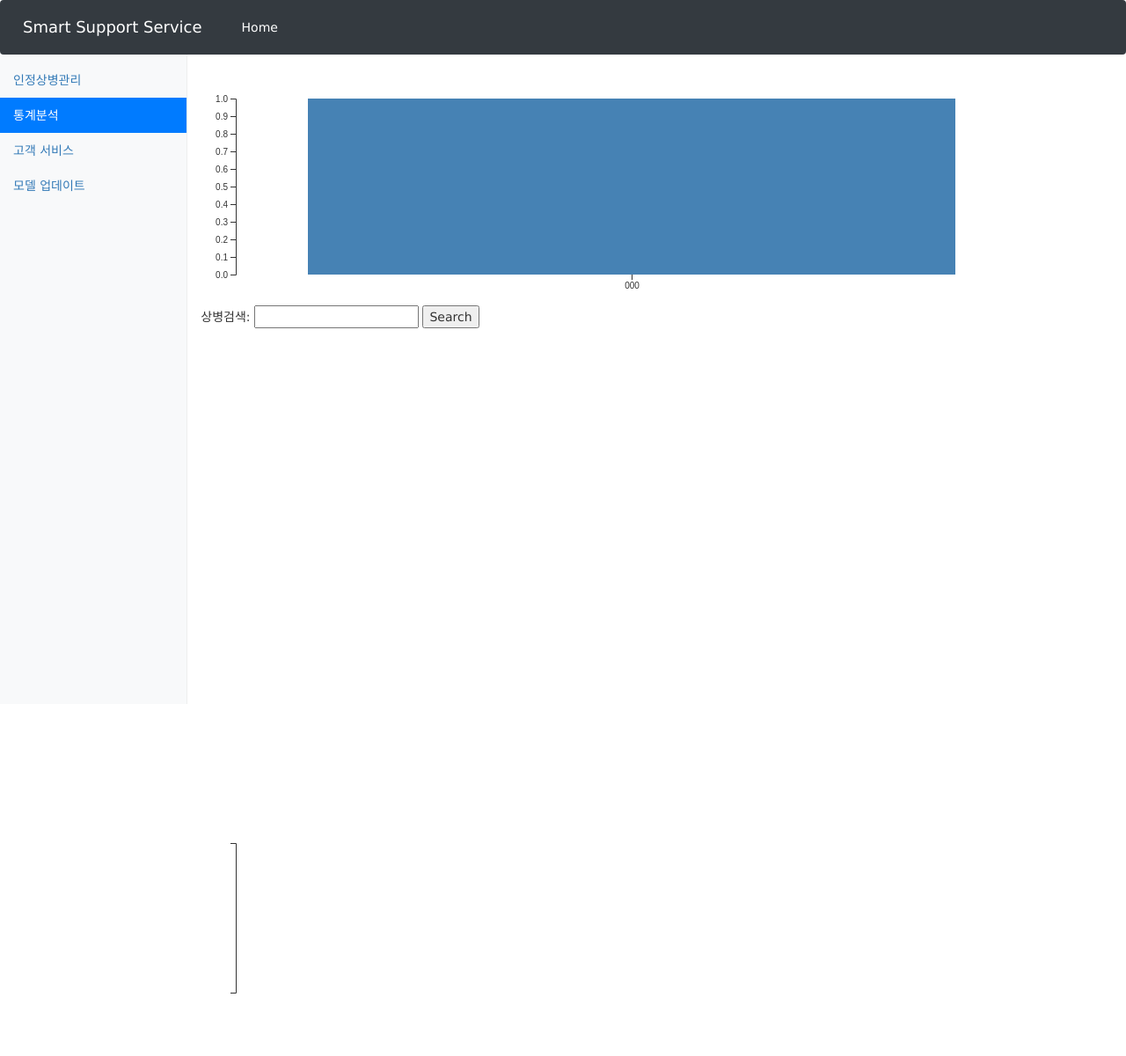
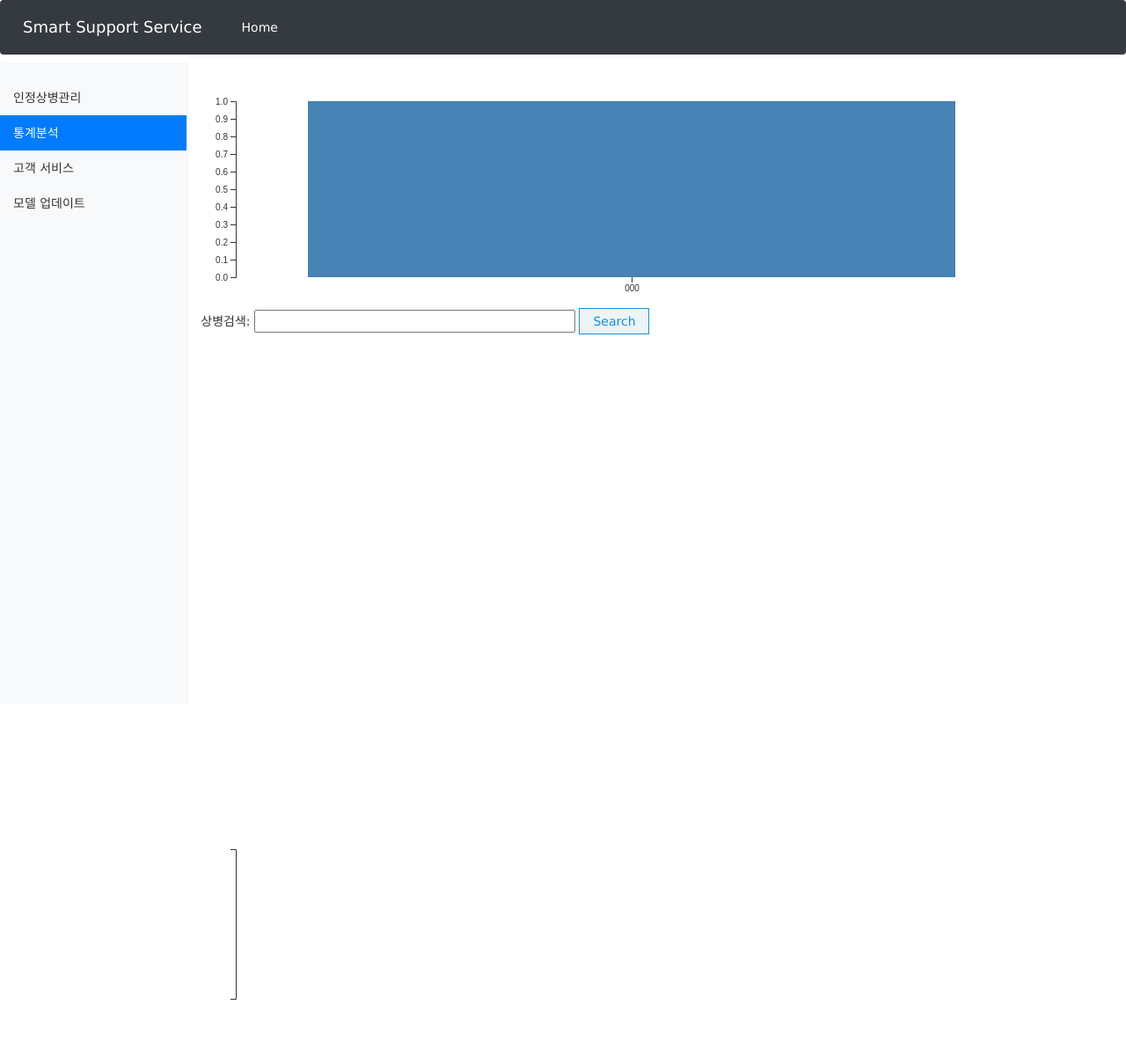
Before and after one commit to sy2399/PrescriptionCare, a Django app: page /matchings/static/ in a window 1280 px wide. Shown: the whole page at 88% size. Before the commit the page ends 1129 px from the top, so only its background shows below. Run offline with Django 3.2, Linux system fonts and the light colour scheme; tables that the repository leaves empty hold one stand-in row (values such as "Sample post"); parts of the project's set-up code (start-up, migrations or seed data) failed here and were passed over; some libraries are stand-ins or nearby versions.

Commit message:
header css 수정, 페이지별로 nav 와 main 에 margin-top 줌 통계페이지 css 추가

```diff
--- a/matchings/templates/datashow.html
+++ b/matchings/templates/datashow.html
@@ -110,6 +110,7 @@
 						{% endif %}
 					</table>
 				</div>
+
 			</main>
 		</div>
 	</div>
--- a/matchings/templates/disease_search.html
+++ b/matchings/templates/disease_search.html
@@ -211,7 +211,7 @@
 
 	<div class="container-fluid">
 		<div class="row">
-			<nav class="col-sm-3 col-md-2 d-none d-sm-block bg-light sidebar">
+			<nav class="col-sm-3 col-md-2 d-none d-sm-block bg-light sidebar"  style="margin-top:20px;">
 				<ul class="nav nav-pills flex-column">
 					<!--<li class="nav-item">-->
 						<!--<a class="nav-link" href="{% url 'matchings:datashow' %}">Overview</a>-->
@@ -254,7 +254,7 @@
 
 			</nav>
 
-			<main class="col-sm-9 ml-sm-auto col-md-10 pt-3" role="main">
+			<main class="col-sm-9 ml-sm-auto col-md-10 pt-3" role="main"  style="margin-top:50px;">
 				<div id="prescription_form" class="table-responsive" class = "form-group">
 					{% csrf_token %}
 
--- a/matchings/templates/statics.html
+++ b/matchings/templates/statics.html
@@ -1,6 +1,7 @@
 {% extends "base.html" %}
 
 {% load staticfiles %}
+
 {% block title %}Relation network{% endblock %}
 
 {% block content %}
@@ -26,11 +27,22 @@
 		.axis--x path {
 			  display: none;
 		}
+a {color:#333;text-decoration:none;}
+a:focus, a:hover, a:active {color:#333;}
+.button_box {
+		width: 80px;
+		height: 30px;
+		background-color: #ECF4F6;
+		border: 1px solid #1291E7;
+		text-align: center;
+		color:#1291E7;
+		cursor: pointer
+	}
 	</style>
 
 	<div class="container-fluid">
 		<div class="row">
-			<nav class="col-sm-3 col-md-2 d-none d-sm-block bg-light sidebar">
+			<nav class="col-sm-3 col-md-2 d-none d-sm-block bg-light sidebar" style="margin-top:20px;">
 				<ul class="nav nav-pills flex-column">
 					<!--<li class="nav-item">-->
 						<!--<a class="nav-link" href="{% url 'matchings:datashow' %}">Overview</a>-->
@@ -73,12 +85,13 @@
 
 			</nav>
 
-			<main class="col-sm-9 ml-sm-auto col-md-10 pt-3" role="main">
+			<main class="col-sm-9 ml-sm-auto col-md-10 pt-3" role="main" style="margin-top:50px;">
 				<svg id="bar1" width="960", height="250"></svg>
 
 				<form action="." method="post">
 					{% csrf_token %}
-					상병검색: <input type="text" name="search_dxcode">
+					상병검색: <input type="text" name="search_dxcode" size="40">
+
 					<input type="submit" class="button_box" value="Search" />
 				</form>
 
--- a/matchings/templates/update_model.html
+++ b/matchings/templates/update_model.html
@@ -158,7 +158,7 @@
 
 	<div class="container-fluid">
 		<div class="row">
-			<nav class="col-sm-3 col-md-2 d-none d-sm-block bg-light sidebar">
+			<nav class="col-sm-3 col-md-2 d-none d-sm-block bg-light sidebar" style="margin-top:20px;">
 
 				<ul class="nav nav-pills flex-column">
 					<!--<li class="nav-item">-->
@@ -201,7 +201,7 @@
 				</ul>
 			</nav>
 
-			<main class="col-sm-9 ml-sm-auto col-md-10 pt-3" role="main">
+			<main class="col-sm-9 ml-sm-auto col-md-10 pt-3" role="main"  style="margin-top:50px;">
 				<div id="prescription_form" class="table-responsive" class = "form-group">
 					{% csrf_token %}
 
--- a/static/css/base.css
+++ b/static/css/base.css
@@ -7,7 +7,3 @@ body{
 	font-family: "Lucida Grande", Verdana, Arial, sans-serif;
 //	font-size: 12px;
 }
-
-#header{
-	 color: white;
-}
--- a/templates/base.html
+++ b/templates/base.html
@@ -32,8 +32,8 @@
 	<script type="text/javascript" src="{% static 'js/jquery.tablesorter.min.js' %}"></script>
 
 </head>
-<body style = "padding-top:0px;">
-	<nav class="navbar navbar-expand-md navbar-dark fixed-top bg-dark">
+<header style = "padding-top:0px;">
+	<nav class="navbar navbar-expand-md navbar-dark fixed-top bg-dark" style = "position:fixed;">
 		<div class="navbar-header">
 			<a class="navbar-brand" href="{% url 'home' %}">Smart Support Service</a>
 		</div>
@@ -67,5 +67,5 @@
 	<script src="https://cdnjs.cloudflare.com/ajax/libs/popper.js/1.11.0/umd/popper.min.js" integrity="sha384-b/U6ypiBEHpOf/4+1nzFpr53nxSS+GLCkfwBdFNTxtclqqenISfwAzpKaMNFNmj4" crossorigin="anonymous"></script>
 	<script src="https://maxcdn.bootstrapcdn.com/bootstrap/4.0.0-beta/js/bootstrap.min.js" integrity="sha384-h0AbiXch4ZDo7tp9hKZ4TsHbi047NrKGLO3SEJAg45jXxnGIfYzk4Si90RDIqNm1" crossorigin="anonymous"></script>
 	-->
-</body>
+</header>
 </html>
--- a/templates/home.html
+++ b/templates/home.html
@@ -3,11 +3,12 @@
 {% block title %}Smart Support Service {% endblock %}
 {% load static %}
 {% block content %}
+<br><br>
 	<link rel="stylesheet" href="{% static 'css/home.css' %}">
 	{% if user.is_active %}
 	<p><a href={% url 'matchings:datashow' %}>Welcome!!</a></p>
 	{% else %}
-	<div class="container">
+	<div class="container" style = "margin-top:50px;">
 		<div class="outer">
 			<div class="inner">
 				<div class="contents">
```
